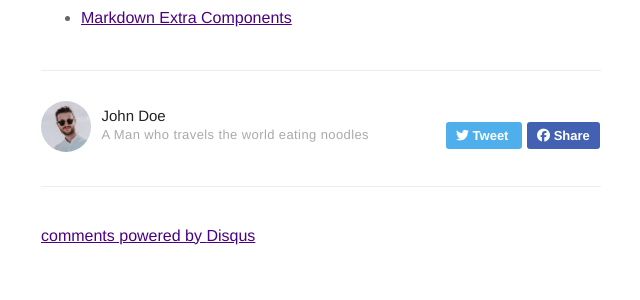
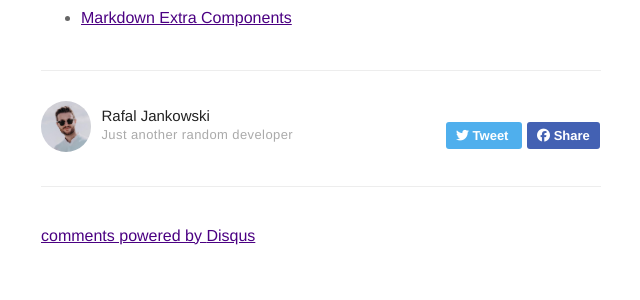
Before and after one commit to Raalsky/dataops-engineering, a Jekyll site: the page built from _posts/2016-02-24-markdown-common-elements.markdown, in a window 1280 px wide and 900 px high, scrolled down 5177 px. Shown: the part 436-736 px from the top of the window, without its empty margins (319-959 px from the left). Built offline with Jekyll 4.4.1, drawn with Linux system fonts in a browser that asks for light colours; nearby versions of some CDN libraries; comment, search, counter and statistics services are not loaded.

Commit message:
Config updated

```diff
--- a/_config.yml
+++ b/_config.yml
@@ -41,17 +41,10 @@ email: rafal@jankovsky.dev
 
 authors:
   johndoe:
-    name: John Doe
-    bio: A Man who travels the world eating noodles
+    name: Rafal Jankowski
+    bio: Just another random developer
     external-image: false
     picture: assets/images/profile.jpg
-    twitter: johndoe
-  jamesfoster:
-    name: James Foster
-    bio: A Man who develops software with coffee
-    external-image: false
-    picture: assets/images/james.jpg
-    twitter: jamesfoster
 
 # do you want a larger site? change the option below
 # options: [normal, large] | default: normal
```
